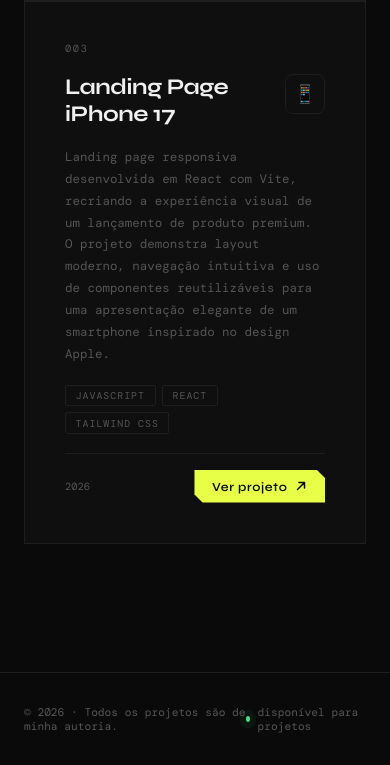
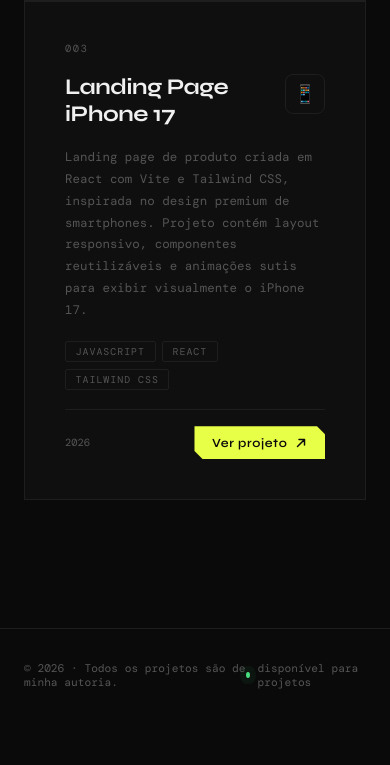
Before and after one commit to zBlasterr/zBlasterr.github.io, a plain HTML site: page index.html in a window 390 px wide. Shown: the part 1293-2058 px from the top of the page. After the commit the page ends 2014 px from the top, so only its background shows below. Drawn offline with nearby package versions, Linux system fonts and the light colour scheme; a web font is replaced by a local one.

Commit message:
Revise landing page description for iPhone 17
Updated product description for clarity and detail.

```diff
--- a/index.html
+++ b/index.html
@@ -480,7 +480,7 @@
         <div class="card-icon">📱</div>
       </div>
       <p class="card-desc">
-        Landing page responsiva desenvolvida em React com Vite, recriando a experiência visual de um lançamento de produto premium. O projeto demonstra layout moderno, navegação intuitiva e uso de componentes reutilizáveis para uma apresentação elegante de um smartphone inspirado no design Apple.
+        Landing page de produto criada em React com Vite e Tailwind CSS, inspirada no design premium de smartphones. Projeto contém layout responsivo, componentes reutilizáveis e animações sutis para exibir visualmente o iPhone 17.
       </p>
       <div class="card-tags">
         <span class="tag">JavaScript</span>
```
